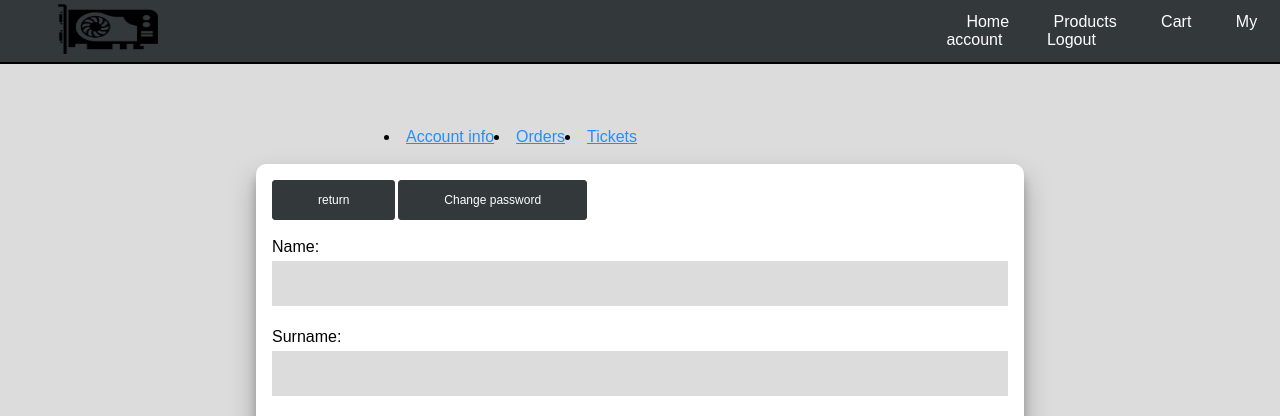
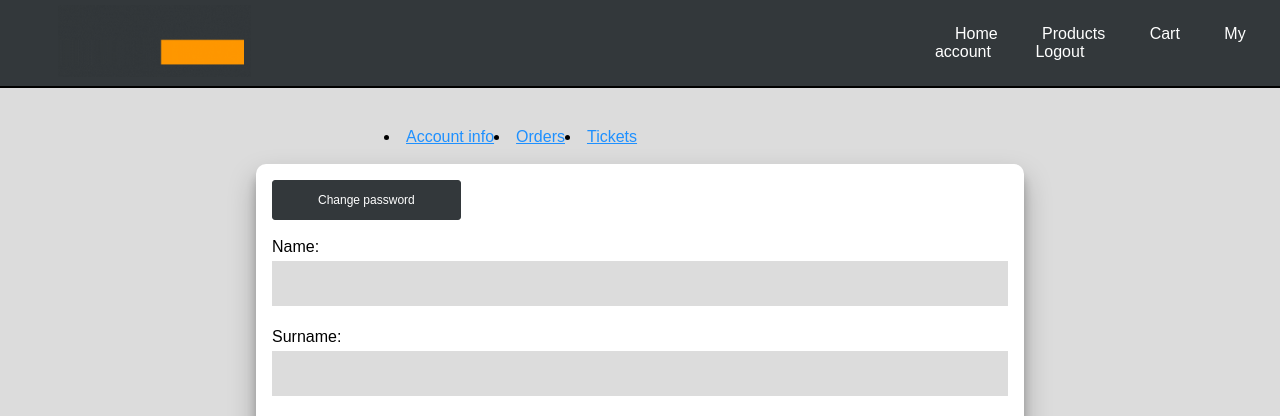
Before and after one commit to MrJovanovic13/web_projekat, a PHP site: page /my-account/view/account-info.php in a window 1280 px wide. Shown: the top 416 px of the page. Run offline with PHP 8.4, Linux system fonts and the light colour scheme; the visitor is signed in with stand-in values (Sample User, id 1); some web fonts are replaced.

Commit message:
added an animated logo
Cart product image size now correctly applies only to product images. It was previously applying to all thus interfering with the logo.

```diff
--- a/css/cart.css
+++ b/css/cart.css
@@ -31,7 +31,7 @@ input {
   text-align: center;
 }
 
-img {
+.productImage {
   max-width: 9em;
   width: 100%;
   overflow: hidden;
--- a/css/navbar.css
+++ b/css/navbar.css
@@ -14,8 +14,8 @@ body {
 }
 
 .logo {
-  width: 100px;
-  height: 50px;
+  width: 50%;
+  height: 50%;
 }
 
 .header {
@@ -24,7 +24,7 @@ body {
   left: 0;
   right: 0;
   top: 0;
-  height: 8%;
+  height: 11%;
   display: flex;
   align-items: center;
   border-bottom: 2px solid black;
@@ -51,7 +51,7 @@ body {
 
 .right-navbar {
   float: right;
-  padding-left: 60%;
+  padding-left: 40%;
 }
 
 .left-navbar {
--- a/my-account/template/navbarLogged.php
+++ b/my-account/template/navbarLogged.php
@@ -25,7 +25,7 @@ if (!isset($_SESSION['userObj'])) {
         <div class="left-navbar">
 
             <li><a href="../../home/">
-                    <img class="logo" src="../../images/logo.png" alt="logo test"></i></a>
+                    <img class="logo" src="../../images/ITStore.gif" alt="logo"></i></a>
                 </a></li>
         </div>
         <div class="right-navbar">
--- a/my-account/view/account-info.php
+++ b/my-account/view/account-info.php
@@ -11,9 +11,6 @@ require_once "../template/navbarLogged.php";
     </div><br>
     <div class="container" id="container">
     <div class="buttons-div-second">
-            <form class="menuForm" action="../orders/">
-                <input class="menuButton" type="submit" value="return" />
-            </form>
             <form class="menuForm" action="../change-password/">
                 <input class="menuButton" type="submit" value="Change password" />
             </form>
--- a/template/navbar.php
+++ b/template/navbar.php
@@ -20,7 +20,8 @@ if (session_status() === PHP_SESSION_NONE) {
         <div class="left-navbar">
 
             <li><a href="../home/">
-                    <img class="logo" src="../images/logo.png" alt="logo test"></i></a>
+                    <img class="logo" src="../images/ITStore.gif" alt="logo"></i></a>
+
                 </a></li>
         </div>
         <div class="right-navbar">
@@ -28,7 +29,7 @@ if (session_status() === PHP_SESSION_NONE) {
             <li><a href="../products/">Products</a></li>
             <li><a href="../cart/">Cart</a></li>
             <li><a href="../my-account/">My account</a></li>
-            <?php if(isset($_SESSION['userObj'])) : ?>
+            <?php if (isset($_SESSION['userObj'])) : ?>
                 <li><a href="../logout/">Logout</a></li>
             <?php endif; ?>
 
--- a/template/navbarLogged.php
+++ b/template/navbarLogged.php
@@ -17,7 +17,7 @@
         <div class="left-navbar">
 
             <li><a href="#">
-                    <img class="logo" src="images/logo.png" alt="logo test"></i></a>
+                    <img class="logo" src="images/ITStore.gif" alt="logo"></i></a>
                 </a></li>
         </div>
         <div class="right-navbar">
--- a/view/cart.php
+++ b/view/cart.php
@@ -19,7 +19,7 @@ require_once "../template/navbar.php";
           <div class='layout-inline row'>
             <!-- picture -->
             <div class='col col-pro layout-inline'>
-              <img src="../images/<?= $cartProduct->imgUrl ?>">
+              <img class="productImage" src="../images/<?= $cartProduct->imgUrl ?>">
               <p><?= $cartProduct->name ?></p>
             </div>
             <!-- price -->
```
Also changed, not shown: images/ITStore.gif (added).
